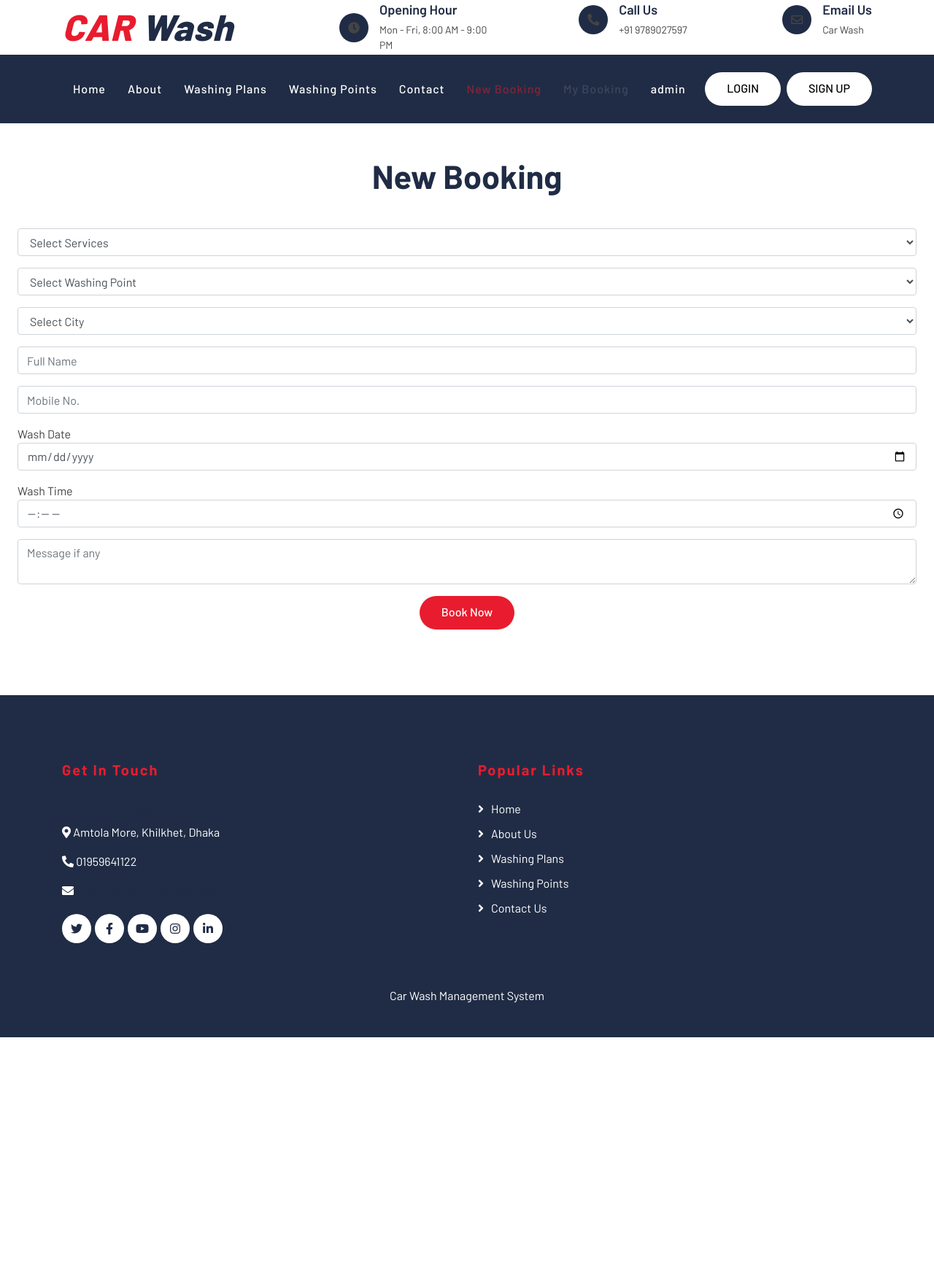
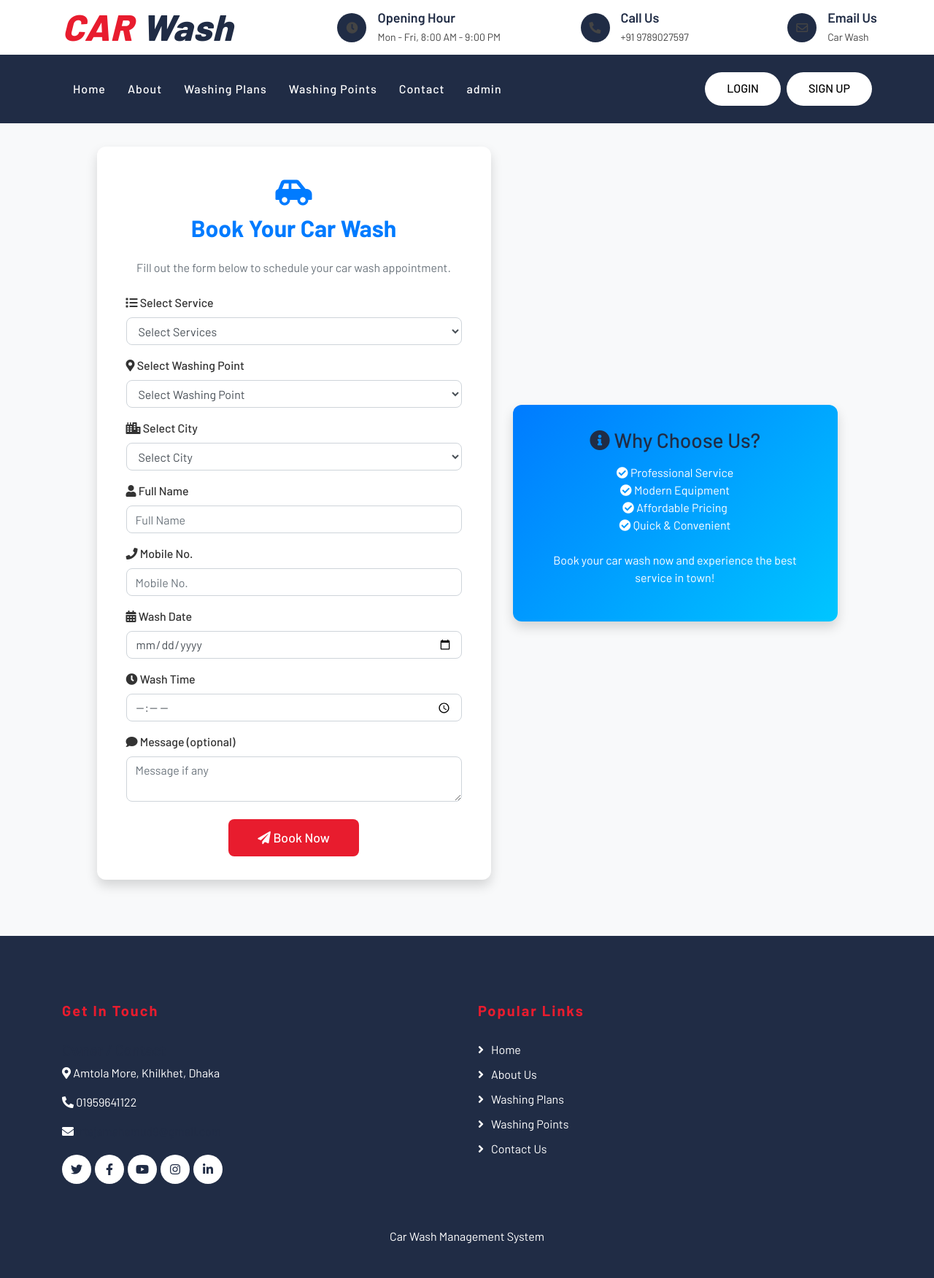
Before and after one commit to irtejamahamud/Car_Wash_Management, a PHP site: page /Bookingpage.php in a window 1280 px wide. Shown: the whole page at 73% size. Before the commit the page ends 1422 px from the top, so only its background shows below. Run offline with PHP 8.4, Linux system fonts and the light colour scheme; data comes from the database, SQL or seed files in the repository; some libraries are stand-ins or nearby versions.

Commit message:
update header and booking page

```diff
--- a/Bookingpage.php
+++ b/Bookingpage.php
@@ -92,16 +92,58 @@ if(isset($_POST['book']))
 
     <!-- Google Font -->
     <link href="https://fonts.googleapis.com/css2?family=Barlow:wght@400;500;600;700;800;900&display=swap" rel="stylesheet">
-
-        <!-- CSS Libraries -->
     <link href="https://stackpath.bootstrapcdn.com/bootstrap/4.4.1/css/bootstrap.min.css" rel="stylesheet">
     <link href="https://cdnjs.cloudflare.com/ajax/libs/font-awesome/5.10.0/css/all.min.css" rel="stylesheet">
     <link href="lib/flaticon/font/flaticon.css" rel="stylesheet">
     <link href="lib/animate/animate.min.css" rel="stylesheet">
     <link href="lib/owlcarousel/assets/owl.carousel.min.css" rel="stylesheet">
-
-        <!-- Template Stylesheet -->
     <link href="css/style.css" rel="stylesheet">
+    <style>
+        body {
+            background: #f8f9fa;
+        }
+        .booking-card {
+            background: #fff;
+            border-radius: 12px;
+            box-shadow: 0 2px 16px rgba(0,0,0,0.08);
+            padding: 2rem 2.5rem;
+            margin-top: 2rem;
+            margin-bottom: 2rem;
+        }
+        .booking-card h2 {
+            font-weight: 700;
+            color: #007bff;
+            margin-bottom: 1.5rem;
+        }
+        .booking-card .form-group label {
+            font-weight: 500;
+            color: #333;
+        }
+        .booking-card .form-control {
+            border-radius: 8px;
+        }
+        .booking-card .btn-custom {
+            padding: 0.75rem 2.5rem;
+            font-size: 1.1rem;
+            border-radius: 8px;
+        }
+        .booking-icon {
+            font-size: 2.5rem;
+            color: #007bff;
+            margin-bottom: 1rem;
+        }
+        .booking-bg {
+            background: linear-gradient(135deg, #007bff 0%, #00c6ff 100%);
+            border-radius: 12px;
+            padding: 2rem;
+            color: #fff;
+            text-align: center;
+        }
+        @media (max-width: 768px) {
+            .booking-card { padding: 1rem; }
+            .booking-bg { padding: 1rem; }
+        }
+    </style>
     <script>
         function dateval() {
             var today = new Date();
@@ -114,76 +156,105 @@ if(isset($_POST['book']))
                 return false;
             }
         }
-
     </script>
 </head>
 <body>
 <?php include_once('includes/header.php');?>
 
- <div class="contact">
 <div class="container">
-                <div class="section-header text-center">
-                    <h2>New Booking</h2>
+    <div class="row justify-content-center align-items-center">
+        <div class="col-lg-6 col-md-8">
+            <div class="booking-card shadow">
+                <div class="text-center">
+                    <span class="booking-icon"><i class="fas fa-car-side"></i></span>
+                    <h2>Book Your Car Wash</h2>
+                    <p class="mb-4 text-muted">Fill out the form below to schedule your car wash appointment.</p>
                 </div>
-        </div>
-
-<form name="f" onsubmit="return dateval()" method="POST" class="px-4">
-  <!-- px-4 adds padding-left and padding-right (Bootstrap) -->
-  <p>
-  <select name="packagetype" required class="form-control">
+                <form name="f" onsubmit="return dateval()" method="POST">
+                    <div class="form-group">
+                        <label for="packagetype"><i class="fas fa-list"></i> Select Service</label>
+                        <select name="packagetype" id="packagetype" required class="form-control">
                             <option value="">Select Services</option>
-                        <?php $sql = "SELECT * from tblservices";
+                            <?php
+                            $sql = "SELECT * from tblservices";
                             $query = $dbh -> prepare($sql);
                             $query->execute();
                             $results=$query->fetchAll(PDO::FETCH_OBJ);
-                        foreach($results as $result)
-                        {               ?>
+                            foreach($results as $result) { ?>
                                 <option value="<?php echo htmlentities($result->S_id);?>"><?php echo htmlentities($result->services);?> </option>
                             <?php } ?>
                         </select>
-            </p>
-            <p>
-                <select name="washingpoint" required class="form-control">
+                    </div>
+                    <div class="form-group">
+                        <label for="washingpoint"><i class="fas fa-map-marker-alt"></i> Select Washing Point</label>
+                        <select name="washingpoint" id="washingpoint" required class="form-control">
                             <option value="">Select Washing Point</option>
-                        <?php $sql = "SELECT * from tblwashingpoints";
+                            <?php
+                            $sql = "SELECT * from tblwashingpoints";
                             $query = $dbh -> prepare($sql);
                             $query->execute();
                             $results=$query->fetchAll(PDO::FETCH_OBJ);
-                        foreach($results as $result)
-                        {               ?>
+                            foreach($results as $result) { ?>
                                 <option value="<?php echo htmlentities($result->id);?>"><?php echo htmlentities($result->washingPointName);?> (<?php echo htmlentities($result->washingPointAddress);?>)</option>
                             <?php } ?>
                         </select>
-            </p>
-            <p>
-                <select name="City" required class="form-control">
+                    </div>
+                    <div class="form-group">
+                        <label for="City"><i class="fas fa-city"></i> Select City</label>
+                        <select name="City" id="City" required class="form-control">
                             <option value="">Select City</option>
-                        <?php $sql = "SELECT * from tblwashingpoints";
+                            <?php
+                            $sql = "SELECT * from tblwashingpoints";
                             $query = $dbh -> prepare($sql);
                             $query->execute();
                             $results=$query->fetchAll(PDO::FETCH_OBJ);
-                        foreach($results as $result)
-                        {               ?>
+                            foreach($results as $result) { ?>
                                 <option value="<?php echo htmlentities($result->id);?>"><?php echo htmlentities($result->City);?></option>
                             <?php } ?>
                         </select>
-            </p>
-            <p><input type="text" name="fname" class="form-control" required placeholder="Full Name"></p>
-            <p><input type="text" name="contactno" class="form-control" pattern="[0-9]{10}" title="10 numeric characters only" required placeholder="Mobile No."></p>
-            <p>Wash Date <br /><input type="date" name="washdate" required class="form-control"></p>
-             <p>Wash Time <br /><input type="time" name="washtime" required class="form-control"></p>
-             <p><textarea name="message"  class="form-control" placeholder="Message if any"></textarea></p>
-             <div class="container">
-                <div class="col-md-12 text-center">
-                    <button class="btn btn-custom" type="submit" name="book">Book Now</button>
+                    </div>
+                    <div class="form-group">
+                        <label for="fname"><i class="fas fa-user"></i> Full Name</label>
+                        <input type="text" name="fname" id="fname" class="form-control" required placeholder="Full Name">
+                    </div>
+                    <div class="form-group">
+                        <label for="contactno"><i class="fas fa-phone"></i> Mobile No.</label>
+                        <input type="text" name="contactno" id="contactno" class="form-control" pattern="[0-9]{10}" title="10 numeric characters only" required placeholder="Mobile No.">
+                    </div>
+                    <div class="form-group">
+                        <label for="washdate"><i class="fas fa-calendar-alt"></i> Wash Date</label>
+                        <input type="date" name="washdate" id="washdate" required class="form-control">
+                    </div>
+                    <div class="form-group">
+                        <label for="washtime"><i class="fas fa-clock"></i> Wash Time</label>
+                        <input type="time" name="washtime" id="washtime" required class="form-control">
+                    </div>
+                    <div class="form-group">
+                        <label for="message"><i class="fas fa-comment"></i> Message (optional)</label>
+                        <textarea name="message" id="message" class="form-control" placeholder="Message if any"></textarea>
+                    </div>
+                    <div class="text-center mt-4">
+                        <button class="btn btn-custom btn-primary" type="submit" name="book"><i class="fas fa-paper-plane"></i> Book Now</button>
                     </div>
                 </form>
-
+            </div>
+        </div>
+        <div class="col-lg-5 d-none d-lg-block">
+            <div class="booking-bg shadow">
+                <h3 class="mb-3"><i class="fas fa-info-circle"></i> Why Choose Us?</h3>
+                <ul class="list-unstyled mb-4">
+                    <li><i class="fas fa-check-circle"></i> Professional Service</li>
+                    <li><i class="fas fa-check-circle"></i> Modern Equipment</li>
+                    <li><i class="fas fa-check-circle"></i> Affordable Pricing</li>
+                    <li><i class="fas fa-check-circle"></i> Quick & Convenient</li>
+                </ul>
+                <p>Book your car wash now and experience the best service in town!</p>
+            </div>
+        </div>
     </div>
 </div>
 
 <?php include_once('includes/footer.php');?>
-
 
 <!-- JavaScript Libraries -->
 <script src="https://code.jquery.com/jquery-3.4.1.min.js"></script>
--- a/add-booking.php
+++ b/add-booking.php
@@ -71,7 +71,7 @@ else
     </head>
 
     <body>
-<?php include_once('includes/headerlogout.php');?>
+<?php include_once('includes/header.php');?>
 
 
 <div class="contact">
--- a/booking-pg.php
+++ b/booking-pg.php
@@ -55,7 +55,7 @@ else
     </head>
 
     <body>
-<?php include_once('includes/headerlogout.php');?>
+<?php include_once('includes/header.php');?>
         <div class="contact">
             <div class="container">
                 <div class="section-header text-center">
--- a/includes/header.php
+++ b/includes/header.php
@@ -23,7 +23,7 @@ $results=$query->fetchAll(PDO::FETCH_OBJ);
 foreach($results as $result)
 {
 ?>
-                    <div class="col-lg-8 col-md-7 d-none d-lg-block">
+                    <div class="col-lg-8 col-md-7 d-none d-lg-block px-2">
                         <div class="row">
                             <div class="col-4">
                                 <div class="top-bar-item">
@@ -81,13 +81,10 @@ foreach($results as $result)
                             <a href="washing-plans.php" class="nav-item nav-link <?php echo $current==='washing-plans.php'?'active':''; ?>">Washing Plans</a>
                             <a href="location.php" class="nav-item nav-link <?php echo $current==='location.php'?'active':''; ?>">Washing Points</a>
                             <a href="contact.php" class="nav-item nav-link <?php echo $current==='contact.php'?'active':''; ?>">Contact</a>
-                            <?php
-                              $newBookingHref = $username ? 'Bookingpage.php' : 'Login.php';
-                              $myBookingHref  = $username ? 'getBookings.php' : 'Login.php';
-                              $disableClass   = $username ? '' : ' disabled';
-                            ?>
-                            <a href="<?php echo $newBookingHref; ?>" class="nav-item nav-link<?php echo $disableClass; ?> <?php echo $current==='Bookingpage.php'?'active':''; ?>">New Booking</a>
-                            <a href="<?php echo $myBookingHref; ?>" class="nav-item nav-link<?php echo $disableClass; ?> <?php echo $current==='getBookings.php'?'active':''; ?>">My Booking</a>
+                            <?php if($username): ?>
+                                <a href="Bookingpage.php" class="nav-item nav-link <?php echo $current==='Bookingpage.php'?'active':''; ?>">New Booking</a>
+                                <a href="getBookings.php" class="nav-item nav-link <?php echo $current==='getBookings.php'?'active':''; ?>">My Booking</a>
+                            <?php endif; ?>
                             <?php if(!$username): // show admin only when NOT logged in ?>
                                 <a href="admin" class="nav-item nav-link <?php echo $current==='admin'?'active':''; ?>">admin</a>
                             <?php endif; ?>
@@ -110,3 +107,6 @@ foreach($results as $result)
 <style>
 .navbar-nav .nav-link.disabled {opacity:.5; pointer-events:none;}
 </style>
+<style>
+.navbar-nav .nav-link.disabled {opacity:.5; pointer-events:none;}
+</style>
```
Lines whose indentation alone changed are shown as unchanged.
